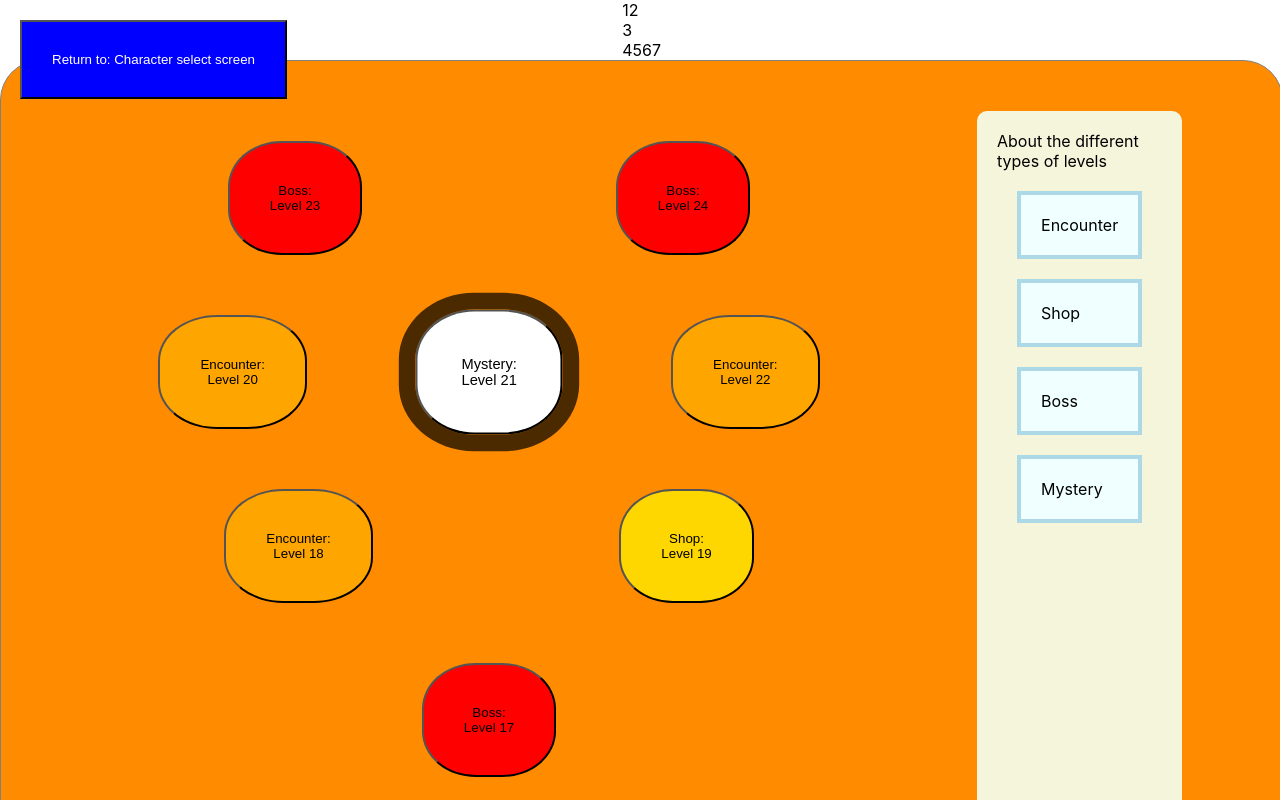
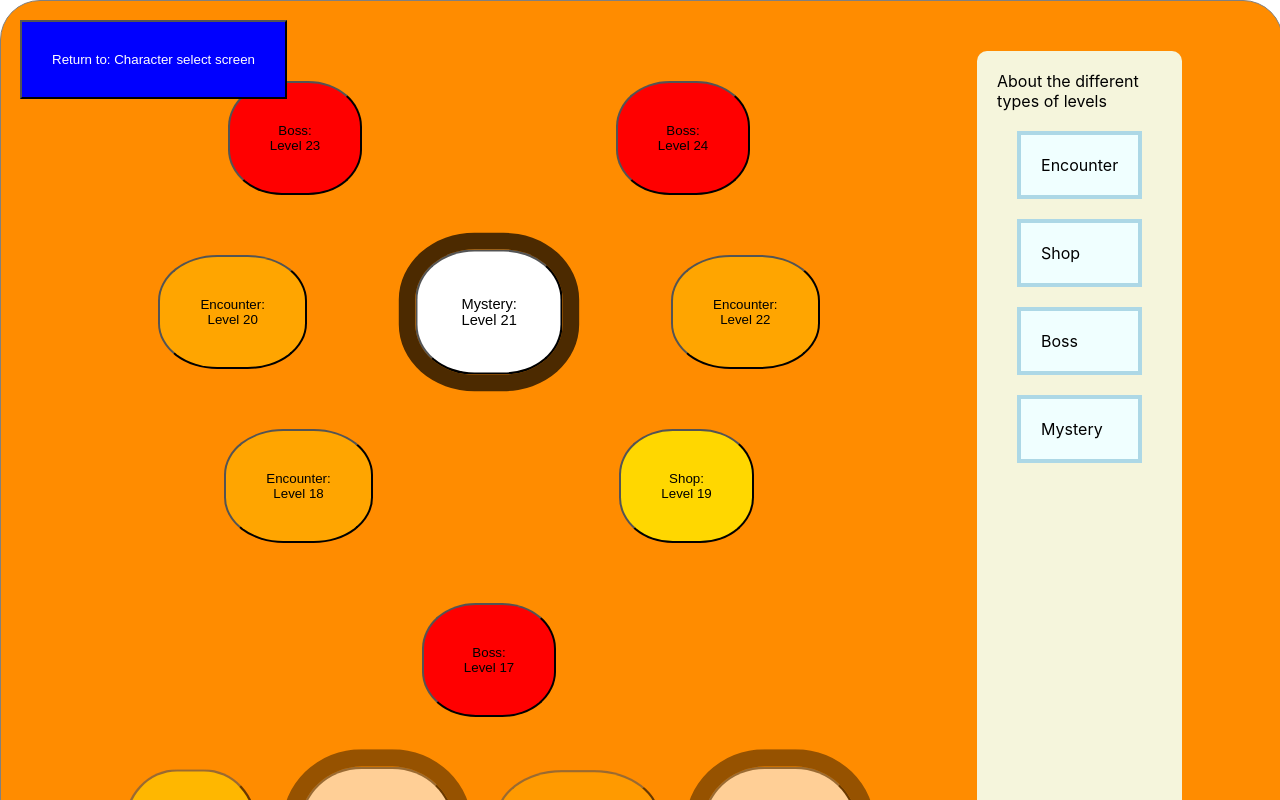
Before and after one commit to EmilNilsson12/slay-the-spire-clone, a Next.js app: page / in a window 1280 px wide. Shown: the top 800 px of the page. Built offline with nearby package versions, Linux system fonts and the light colour scheme.

Commit message:
Remove debugging component

```diff
--- a/components/MapLevelSelect/MapLevelSelect.js
+++ b/components/MapLevelSelect/MapLevelSelect.js
@@ -83,20 +83,9 @@ export default function MapLevelSelect({
         return arrayOfRows;
     };
 
-    const generatedLevels1 = [['1', '2'], ['3'], ['4', '5', '6', '7']];
-
     return (
         <>
             <BackBtn prevScreen={prevScreen} cb={callBackFunc} />
-            <div>
-                {generatedLevels1?.map((levelRow) => (
-                    <div key={levelRow.toString()}>
-                        {levelRow?.map((level) => (
-                            <span key={level}>{level}</span>
-                        ))}
-                    </div>
-                ))}
-            </div>
             <MapLevelSelectWrapper>
                 <div>
                     <MapGrid>
```
